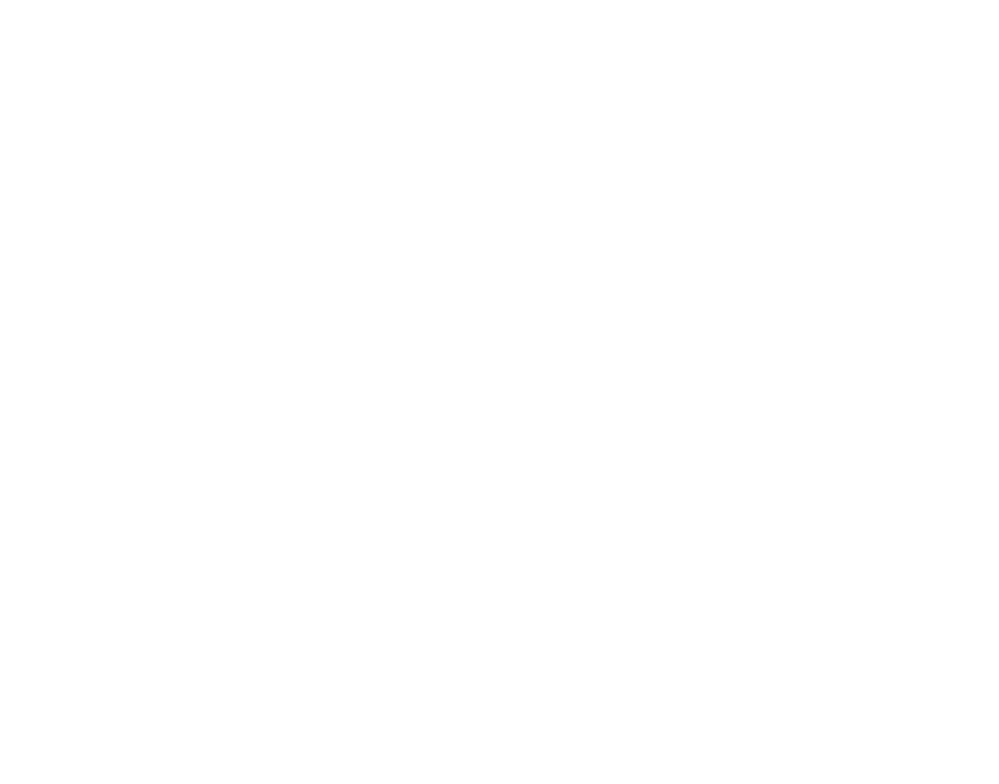
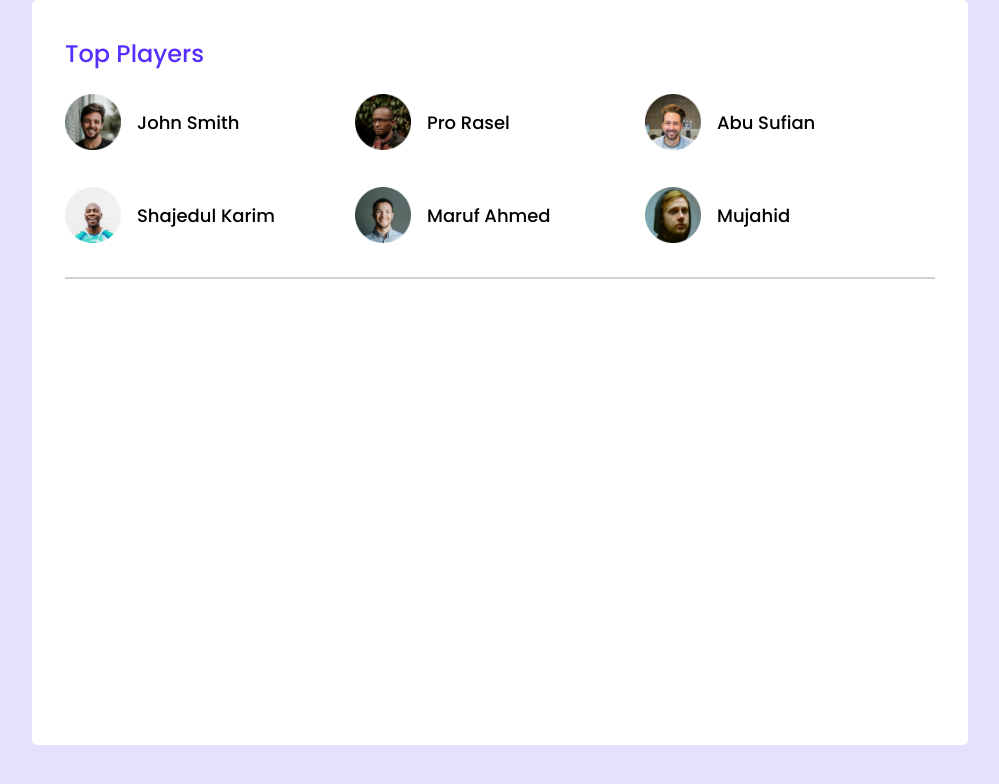
Before and after one commit to Md-FuadHasan/leader-board-css3, a plain HTML site: page index.html in a window 1280 px wide. Shown: the whole page, without its empty margins (140-1139 px from the left). Drawn offline with Linux system fonts and the light colour scheme.

Commit message:
added first sec

```diff
--- a/index.html
+++ b/index.html
@@ -5,15 +5,61 @@
     <meta charset="UTF-8">
     <meta http-equiv="X-UA-Compatible" content="IE=edge">
     <meta name="viewport" content="width=device-width, initial-scale=1.0">
-    <title>Document</title>
+    <title>Leader Board</title>
     <!-- styles -->
     <link rel="stylesheet" href="styles/styles.css">
     <!-- favicon -->
     <link rel="shortcut icon" href="images/icons/clock.png" type="image/x-icon">
 </head>
 
+
 <body>
+    <!-- Header section starts here  -->
+    <header>
 
+    </header>
+    <!-- header end  -->
+    <main>
+        <!-- top player and top blog  -->
+        <section class="container">
+            <div class="top-player">
+                <h2 class="section-title">Top Players</h2>
+                <div class="players">
+                    <div class="player">
+                        <img src="images/players/player-1.png" alt="">
+                        <h3 class="player-name">John Smith</h3>
+                    </div>
+                    <div class="player">
+                        <img src="images/players/player-2.png" alt="">
+                        <h3 class="player-name">Pro Rasel</h3>
+                    </div>
+                    <div class="player">
+                        <img src="images/players/player-3.png" alt="">
+                        <h3 class="player-name">Abu Sufian</h3>
+                    </div>
+                    <div class="player">
+                        <img src="images/players/player-4.png" alt="">
+                        <h3 class="player-name">Shajedul Karim</h3>
+                    </div>
+                    <div class="player">
+                        <img src="images/players/player-5.png" alt="">
+                        <h3 class="player-name">Maruf Ahmed</h3>
+                    </div>
+                    <div class="player">
+                        <img src="images/players/player-6.png" alt="">
+                        <h3 class="player-name">Mujahid</h3>
+                    </div>
+                </div>
+            </div>
+            <hr>
+        </section>
+    </main>
+    <!-- top player and top blog end  -->
+
+    <footer>
+        <!-- footer starts  -->
+    </footer>
+    <!-- footer section end  -->
 </body>
 
 </html>
--- a/styles/styles.css
+++ b/styles/styles.css
@@ -0,0 +1,55 @@
+/* Font  */
+@import url('https://fonts.googleapis.com/css2?family=Poppins:wght@100;200;300;400;500;700;900&display=swap');
+
+/* common styles and utilities */
+body{
+    margin: 0%;
+    padding: 0%;
+    font-family: 'Poppins', sans-serif;
+    background-color: #e5e1fc;
+}
+main{
+    display: flex;
+    justify-content: center;
+}
+hr{
+    margin-top: 30px;
+    border: 1px solid #D1D1D1;;
+}
+.container{background-color: white;
+    width: 870px;
+    height: 679px;
+    padding: 33px;
+    border-radius: 5px;
+}
+
+/* Top Player Style  */
+.section-title{
+    color: #562EFF;
+    font-size: 24px;
+    margin-top: 3px;
+    font-weight: 500;
+}
+.players{
+    display: grid;
+    grid-template-columns: repeat(3, 1fr);
+    grid-row-gap: 30px;
+}
+
+.player{
+    /* background-color: rgb(30, 28, 44); */
+    display: flex;
+    /* justify-content: center; */
+    align-items: center;
+    /* justify-content: space-evenly; */
+}
+
+.player img{
+    width: 56px;
+    height: 56px;
+}
+.player-name{
+    margin-left: 16px;
+    font-size: 18px;
+    font-weight: 500;
+}
```
